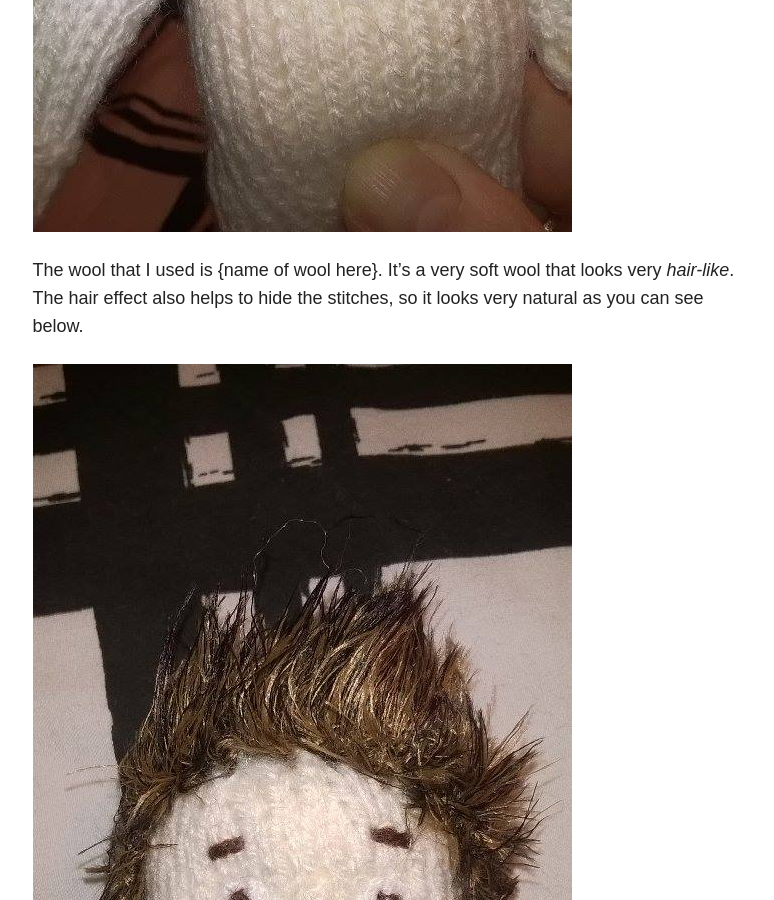
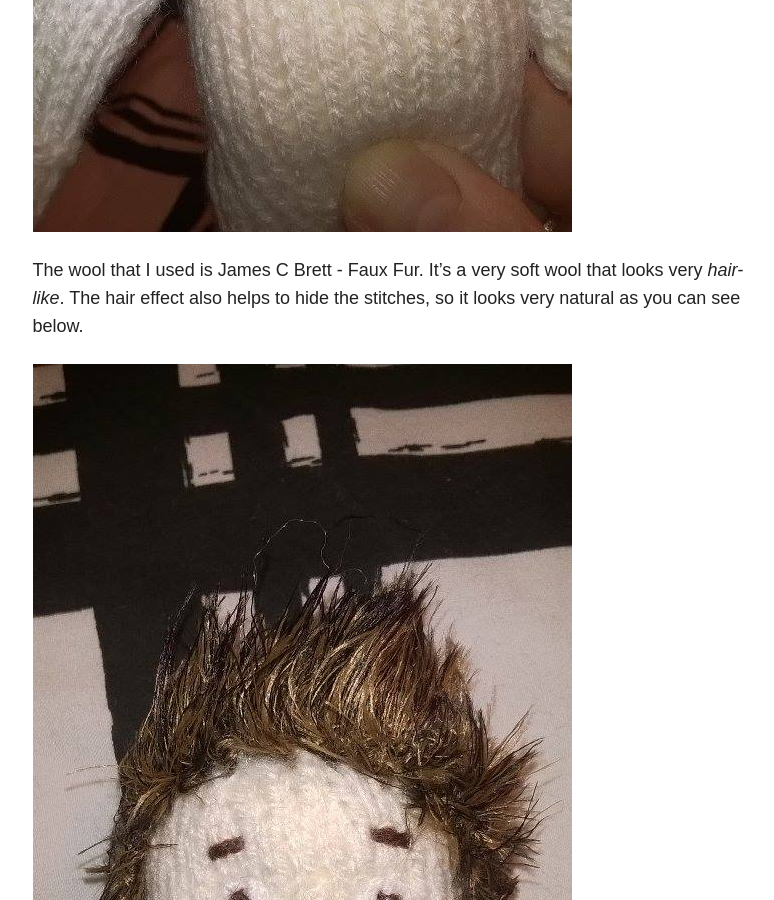
Before and after one commit to devoctomy/knittedbysteph.com, a Jekyll site: the page built from _posts/articles/2015-12-14-custom-knit-ryder-paw-patrol.md, in a window 1280 px wide and 900 px high, scrolled down 4358 px. Shown: the whole window, without its empty margins (347-1121 px from the left). Built offline with Jekyll 4.4.1, drawn with Linux system fonts in a browser that asks for light colours; nearby versions of some CDN libraries; comment, search, counter and statistics services are not loaded.

Commit message:
fixed mistakes

```diff
--- a/_posts/articles/2015-12-14-custom-knit-rider-paw-patrol.md
+++ b/_posts/articles/2015-12-14-custom-knit-ryder-paw-patrol.md
@@ -38,7 +38,7 @@ I thought I would use this as a chance to use some new wool, as normal wool bein
 
 ![Hair with normal wool](/images/posts/ryder-hair-1.jpg)
 
-The wool that I used is {name of wool here}.  It's a very soft wool that looks very *hair-like*.  The hair effect also helps to hide the stitches, so it looks very natural as you can see below.
+The wool that I used is James C Brett - Faux Fur.  It's a very soft wool that looks very *hair-like*.  The hair effect also helps to hide the stitches, so it looks very natural as you can see below.
 
 ![Hair with hairy wool](/images/posts/ryder-hair-2.jpg)
 
```
